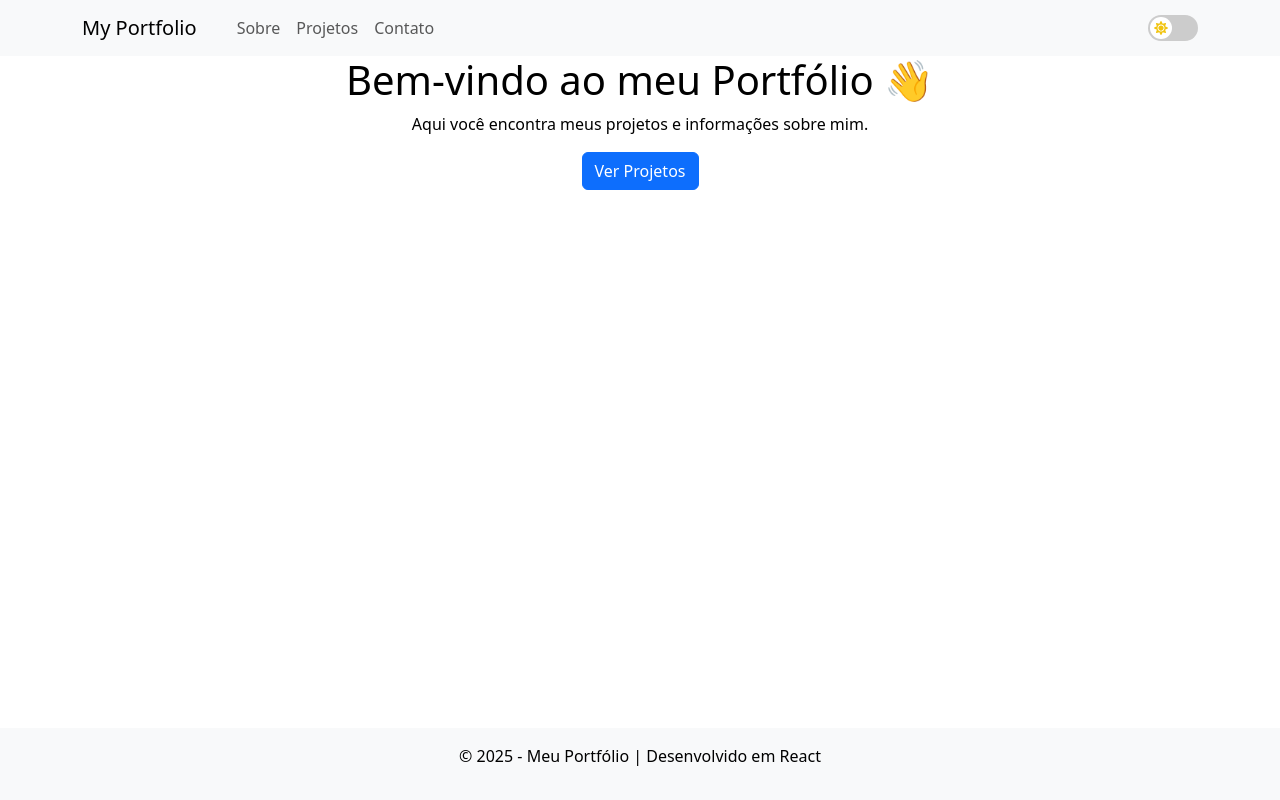
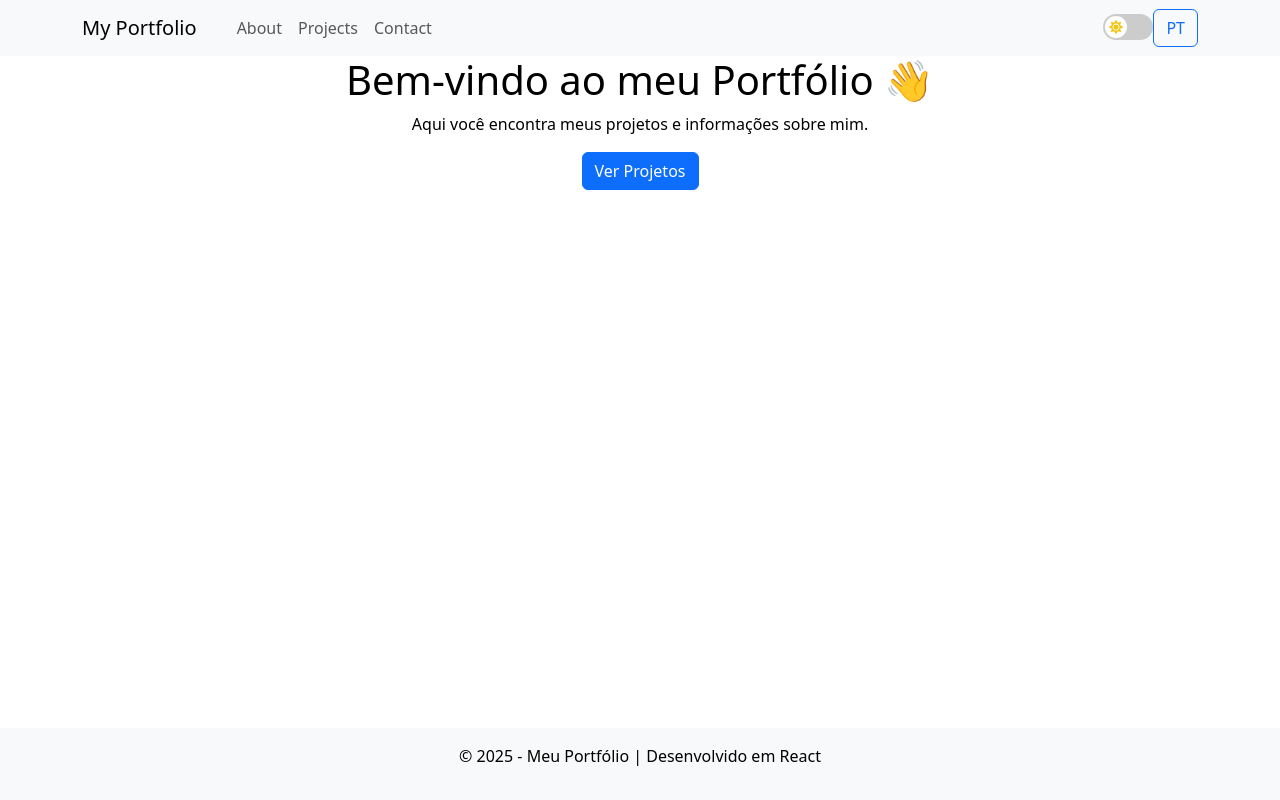
Before and after one commit to vagnero/my-portfolio, a React (Vite) app: page / in a window 1280 px wide. Built offline with nearby package versions, Linux system fonts and the light colour scheme.

Commit message:
Button to change language PT & EN

```diff
--- a/src/App.tsx
+++ b/src/App.tsx
@@ -6,12 +6,17 @@ import Contact from "./pages/Contact";
 import Header from "./components/Header";
 import Footer from "./components/Footer";
 import { useAlterMode } from "./hooks/useAlterMode";
+import useAlterLanguage from "./hooks/useAlterLanguage";
+import { useTranslation } from "react-i18next";
 function App() {
   const { darkMode, toggleTheme } = useAlterMode();
+  const { toggleLanguage } = useAlterLanguage();
+  const { t, i18n } = useTranslation();
+
 
   return (
     <HashRouter>
-      <Header toggleTheme={toggleTheme} darkMode={darkMode} />
+      <Header toggleTheme={toggleTheme} darkMode={darkMode} t={t} i18n={i18n} toggleLanguage={toggleLanguage} />
       <Routes>
         <Route path="/" element={<Home />} />
         <Route path="/about" element={<About />} />
--- a/src/components/Header.tsx
+++ b/src/components/Header.tsx
@@ -1,30 +1,30 @@
 import { Link } from "react-router-dom";
 import { Container, Navbar, NavbarBrand, Nav, NavItem } from "reactstrap";
 import { FaSun, FaMoon } from "react-icons/fa";
-
+import type { i18n, TFunction } from "i18next";
 interface HeaderProps {
   toggleTheme: () => void;
   darkMode: boolean;
+  t: TFunction;
+  i18n: i18n;
+  toggleLanguage: () => void;
 }
 
-export default function Header({ toggleTheme, darkMode }: HeaderProps) {
+const Header = ({ toggleTheme, darkMode, t, i18n, toggleLanguage }: HeaderProps) => {
+
+
+
   return (
 <Navbar color={darkMode ? "dark" : "light"} dark={darkMode} expand="md">
   <Container className="d-flex justify-content-between align-items-center">
 
     {/* Lado esquerdo: Brand + NavItems */}
     <div className="d-flex align-items-center">
-      <NavbarBrand tag={Link} to="/">My Portfolio</NavbarBrand>
-      <Nav navbar className="ms-3 d-flex align-items-center">
-        <NavItem>
-          <Link className="nav-link" to="/about">Sobre</Link>
-        </NavItem>
-        <NavItem>
-          <Link className="nav-link" to="/projects">Projetos</Link>
-        </NavItem>
-        <NavItem>
-          <Link className="nav-link" to="/contact">Contato</Link>
-        </NavItem>
+          <NavbarBrand tag={Link} to="/">{t("brand")}</NavbarBrand>
+          <Nav navbar className="ms-3 d-flex align-items-center">
+            <NavItem><Link className="nav-link" to="/about">{t("about")}</Link></NavItem>
+            <NavItem><Link className="nav-link" to="/projects">{t("projects")}</Link></NavItem>
+            <NavItem><Link className="nav-link" to="/contact">{t("contact")}</Link></NavItem>
       </Nav>
     </div>
 
@@ -39,6 +39,9 @@ export default function Header({ toggleTheme, darkMode }: HeaderProps) {
     </div>
   </span>
 </label>
+          <button className="btn btn-outline-primary" onClick={toggleLanguage}>
+          {i18n.language === "en" ? "PT" : "EN"}
+        </button>
     </div>
 
   </Container>
@@ -46,3 +49,5 @@ export default function Header({ toggleTheme, darkMode }: HeaderProps) {
 
   );
 }
+
+export default Header;
--- /dev/null
+++ b/src/hooks/i18n.ts
@@ -0,0 +1,19 @@
+// i18n.ts
+import i18n from "i18next";
+import { initReactI18next } from "react-i18next";
+import enTranslation from "../locales/en/translation.json";
+import ptTranslation from "../locales/pt/translation.json";
+
+i18n
+  .use(initReactI18next)
+  .init({
+    resources: {
+      en: { translation: enTranslation },
+      pt: { translation: ptTranslation }
+    },
+    lng: "en",          // idioma inicial
+    fallbackLng: "en",
+    interpolation: { escapeValue: false },
+  });
+
+export default i18n;
--- /dev/null
+++ b/src/hooks/useAlterLanguage.ts
@@ -0,0 +1,15 @@
+import { useTranslation } from "react-i18next";
+
+
+const useAlterLanguage = () => {
+    useTranslation();
+
+    const { i18n } = useTranslation();
+
+  const toggleLanguage = () => {
+    i18n.changeLanguage(i18n.language === "en" ? "pt" : "en");
+  };
+  return {toggleLanguage };
+};
+
+export default useAlterLanguage;
--- /dev/null
+++ b/src/locales/en/translation.json
@@ -0,0 +1,6 @@
+{
+  "brand": "My Portfolio",
+  "about": "About",
+  "projects": "Projects",
+  "contact": "Contact"
+}
--- /dev/null
+++ b/src/locales/pt/translation.json
@@ -0,0 +1,6 @@
+{
+  "brand": "Meu Portfólio",
+  "about": "Sobre",
+  "projects": "Projetos",
+  "contact": "Contato"
+}
--- a/src/main.tsx
+++ b/src/main.tsx
@@ -3,6 +3,7 @@ import { createRoot } from 'react-dom/client'
 import 'bootstrap/dist/css/bootstrap.min.css';
 import './styles/index.css'
 import './styles/switch.css'
+import './hooks/i18n.ts'
 import App from './App.tsx'
 
 createRoot(document.getElementById('root')!).render(
```
